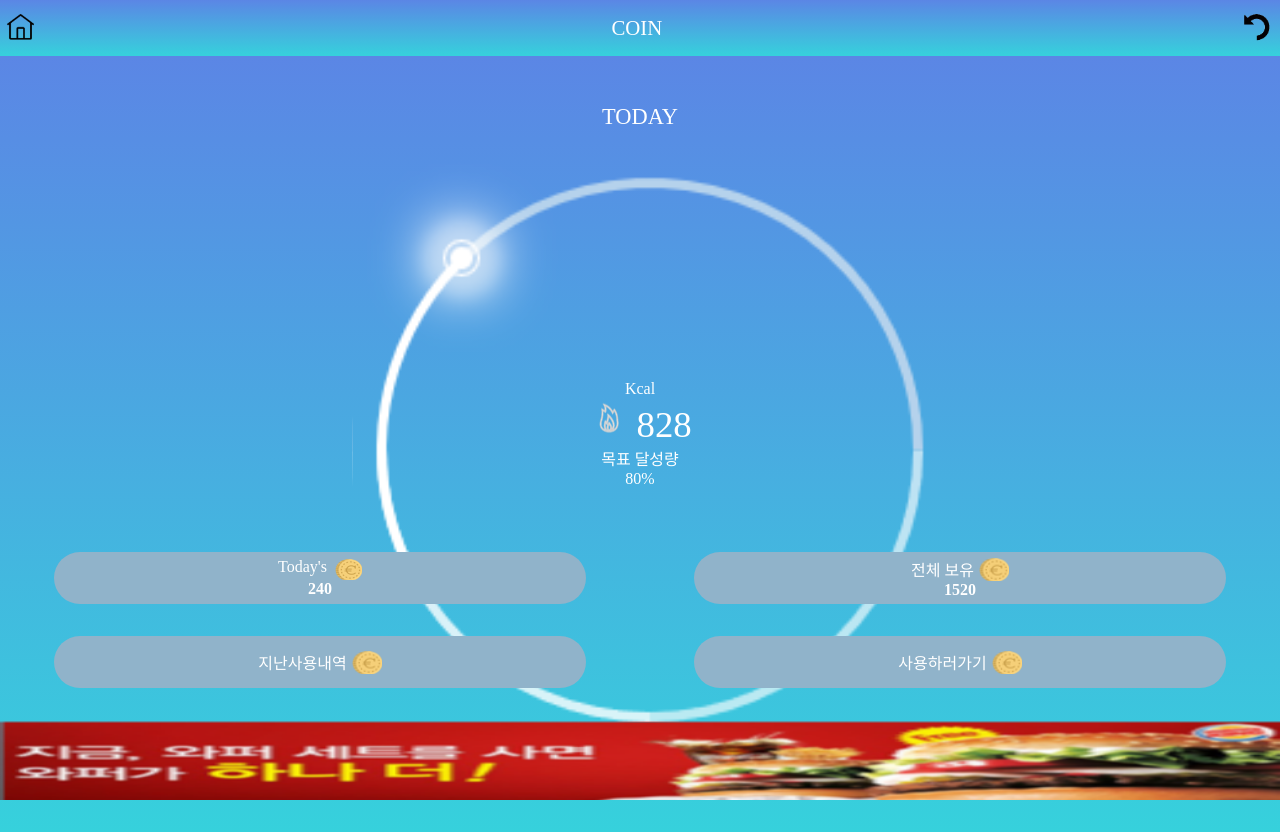
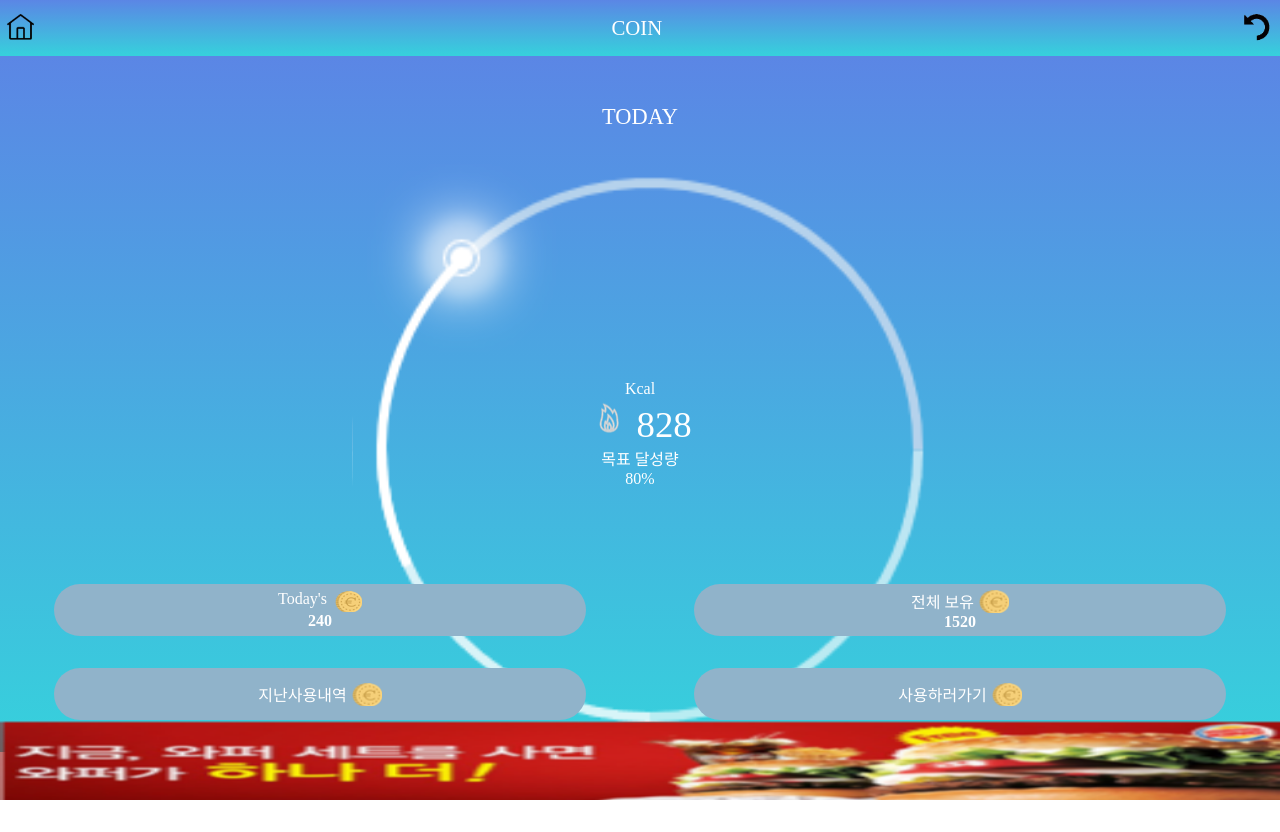
Before and after one commit to uhmseohun/everyone-meeting, a Vue app: page /#/coin in a window 1280 px wide. After the commit the page ends 800 px from the top, so only its background shows below. Built offline with nearby package versions, Linux system fonts and the light colour scheme; what vue-swal would draw is missing.

Commit message:
fix: circle and menu layout

```diff
--- a/src/views/Coin.vue
+++ b/src/views/Coin.vue
@@ -64,10 +64,11 @@ export default {
 
 <style lang="scss" scoped>
 .coin {
+  position: relative;
   display: flex;
   flex-direction: column;
   align-items: center;
-  min-height: calc(100% - 4.5rem);
+  min-height: calc(100% - 9.5rem);
 
   background: #36D1DC;
   background: -webkit-linear-gradient(to bottom, #5B86E5, #36D1DC);
@@ -100,8 +101,8 @@ export default {
   }
 
   &__menu {
-    position: fixed;
-    bottom: 5rem;
+    position: absolute;
+    bottom: 0;
     display: flex;
     flex-direction: row;
     justify-content: space-around;
```
